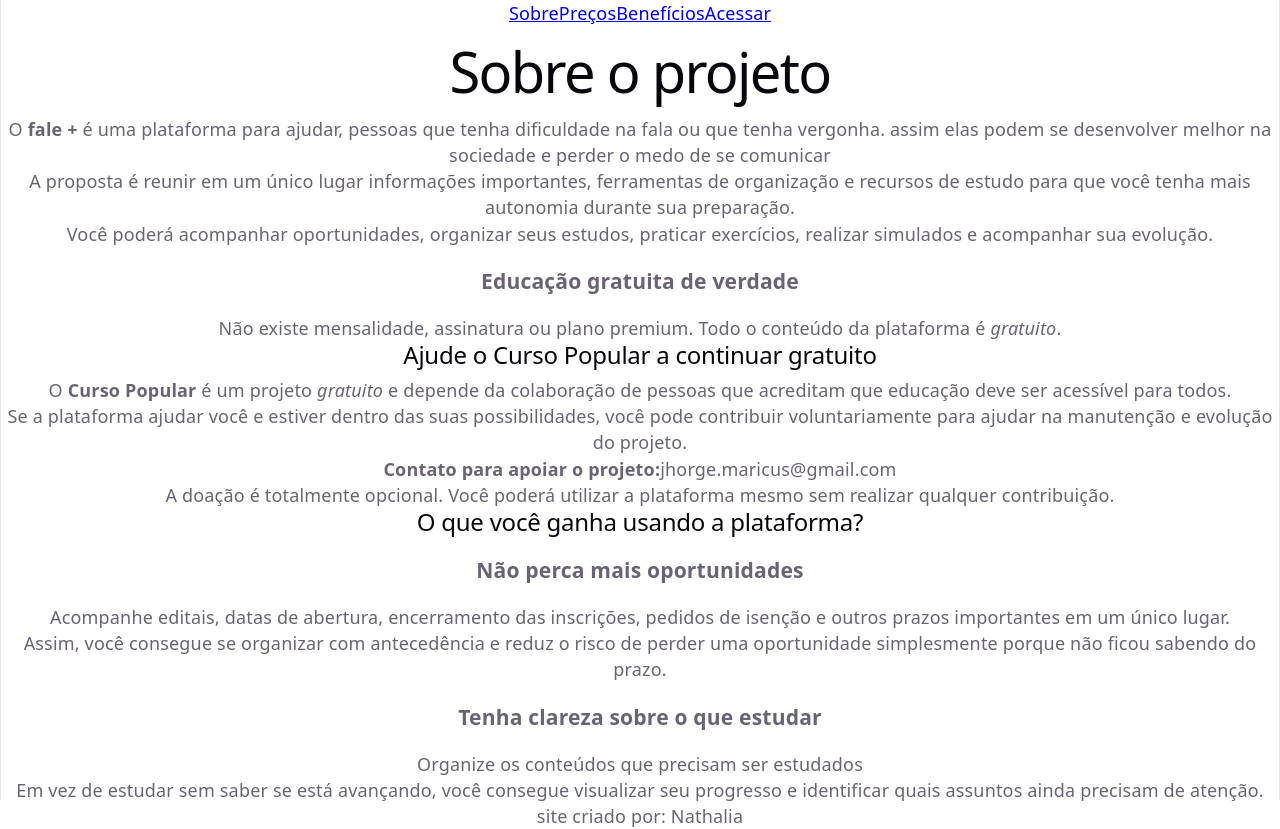
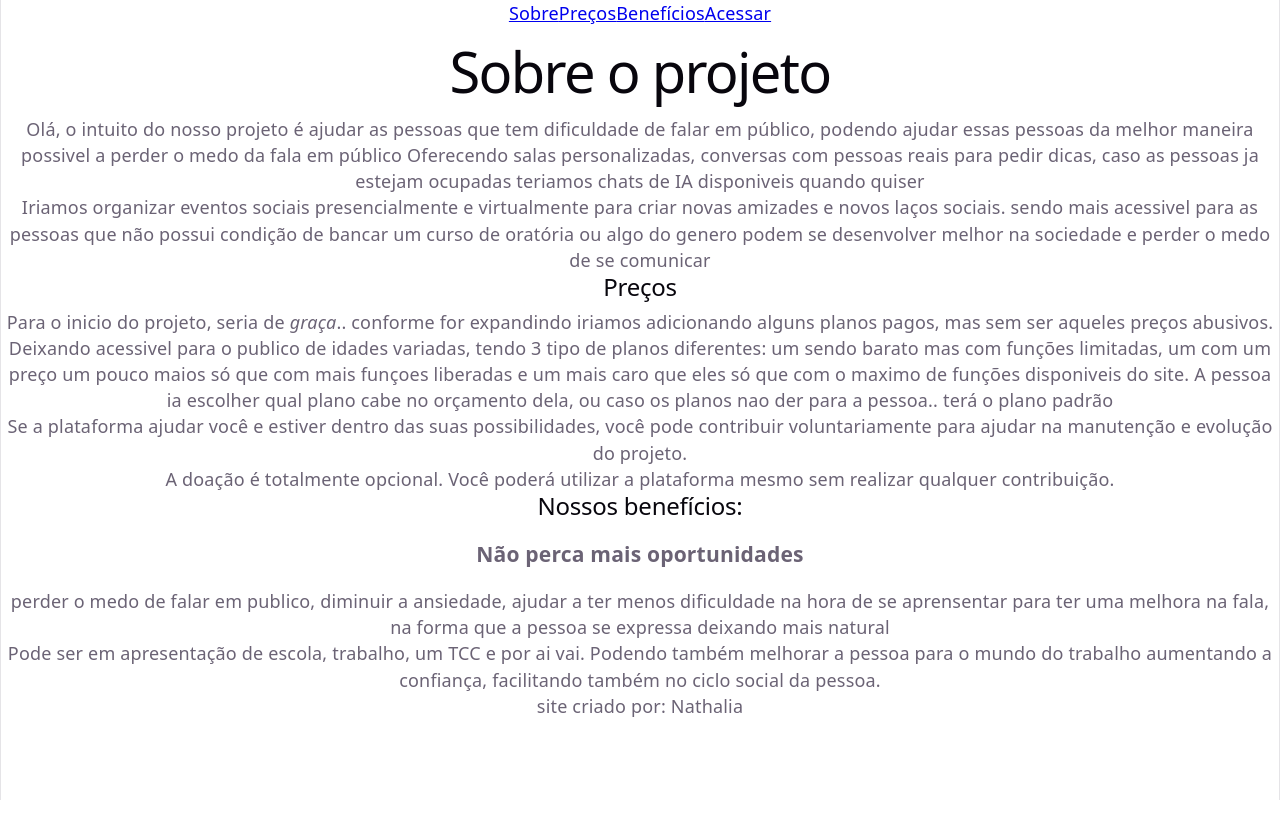
Before and after one commit to nathyrib145/Transforme-se2026_React, a React (Vite) app in the folder curso-react/: page / in a window 1280 px wide. After the commit the page ends 800 px from the top, so only its background shows below. Built offline with nearby package versions, Linux system fonts and the light colour scheme; what @twind/core, @twind/preset-autoprefix, @twind/preset-tailwind would draw is missing.

Commit message:
ajustes do site-react

```diff
--- a/curso-react/src/App.jsx
+++ b/curso-react/src/App.jsx
@@ -15,49 +15,34 @@ function App() {
             <h1 class="text-center">Sobre o projeto</h1>
 
             <p>
-              O <b>fale +</b> é uma plataforma para ajudar,
-              pessoas que tenha dificuldade na fala ou que tenha vergonha.
-              assim elas podem se desenvolver melhor na sociedade e perder o medo de se comunicar
+              Olá, o intuito do nosso projeto é ajudar as pessoas que tem dificuldade de falar em público,
+                    podendo ajudar essas pessoas da melhor maneira possivel a perder o medo da fala em público
+                    Oferecendo salas personalizadas, conversas com pessoas reais para pedir dicas, caso as pessoas ja estejam ocupadas
+                teriamos chats de IA disponiveis quando quiser
             </p>
 
             <p>
-              A proposta é reunir em um único lugar informações importantes,
-              ferramentas de organização e recursos de estudo para que você
-              tenha mais autonomia durante sua preparação.
+            Iriamos organizar eventos sociais presencialmente e virtualmente para criar novas amizades e novos laços sociais.
+            sendo mais acessivel para as pessoas que não possui condição de bancar um curso de oratória ou algo do genero podem se desenvolver melhor na sociedade e perder o medo de se comunicar
             </p>
 
-            <p>
-              Você poderá acompanhar oportunidades, organizar seus estudos,
-              praticar exercícios, realizar simulados e acompanhar sua evolução.
-            </p>
-
-            <h3>Educação gratuita de verdade</h3>
-
-            <p>
-              Não existe mensalidade, assinatura ou plano premium.
-              Todo o conteúdo da plataforma é <i>gratuito</i>.
-            </p>
           </div>
         </div>
         <div id="prices">
           <div class="max-w-lg mx-auto py-6">
-            <h2>Ajude o Curso Popular a continuar gratuito</h2>
+            <h2>Preços</h2>
 
             <p>
-              O <b>Curso Popular</b> é um projeto <i>gratuito</i> e depende
-              da colaboração de pessoas que acreditam
-              que educação deve ser acessível para todos.
+            Para o inicio do projeto, seria de <i>graça</i>.. conforme for expandindo iriamos adicionando alguns planos pagos, mas sem ser aqueles preços abusivos.
+            Deixando acessivel para o publico de idades variadas, tendo 3 tipo de planos diferentes: um sendo barato mas com funções limitadas,
+            um com um preço um pouco maios só que com mais funçoes liberadas e um mais caro que eles só que com o maximo de funções disponiveis do site.
+            A pessoa ia escolher qual plano cabe no orçamento dela, ou caso os planos nao der para a pessoa.. terá o plano padrão
             </p>
 
             <p>
               Se a plataforma ajudar você e estiver dentro das suas possibilidades,
               você pode contribuir voluntariamente para ajudar
               na manutenção e evolução do projeto.
-            </p>
-
-            <p>
-              <b>Contato para apoiar o projeto:</b>
-              jhorge.maricus@gmail.com
             </p>
 
             <p>
@@ -68,35 +53,25 @@ function App() {
         </div>
         <div id="features">
           <div class="max-w-lg mx-auto py-6">
-            <h2>O que você ganha usando a plataforma?</h2>
+            <h2>Nossos benefícios:</h2>
             <div class="flex gap-8">
               <div>
                 <h3>Não perca mais oportunidades</h3>
 
                 <p>
-                  Acompanhe editais, datas de abertura, encerramento das inscrições,
-                  pedidos de isenção e outros prazos importantes em um único lugar.
+                   <p>perder o medo de falar em publico, diminuir a ansiedade, ajudar a ter menos dificuldade na
+                   hora de se aprensentar
+                     para ter uma melhora na fala, na forma que a pessoa se expressa deixando mais
+                     natural</p>
                 </p>
 
                 <p>
-                  Assim, você consegue se organizar com antecedência
-                  e reduz o risco de perder uma oportunidade simplesmente
-                  porque não ficou sabendo do prazo.
+                  Pode ser em apresentação de escola, trabalho, um TCC e por ai vai.
+                  Podendo também melhorar a pessoa para o mundo do trabalho aumentando a confiança,
+                  facilitando também no ciclo social da pessoa.
                 </p>
-              </div>
-
-              <div>
-                <h3>Tenha clareza sobre o que estudar</h3>
-
-                <p>
-                  Organize os conteúdos que precisam ser estudados
-                </p>
-
-                <p>
-                  Em vez de estudar sem saber se está avançando,
-                  você consegue visualizar seu progresso e identificar
-                  quais assuntos ainda precisam de atenção.
-                </p>
+                  </div>
+                <div>
               </div>
             </div>
           </div>
```
